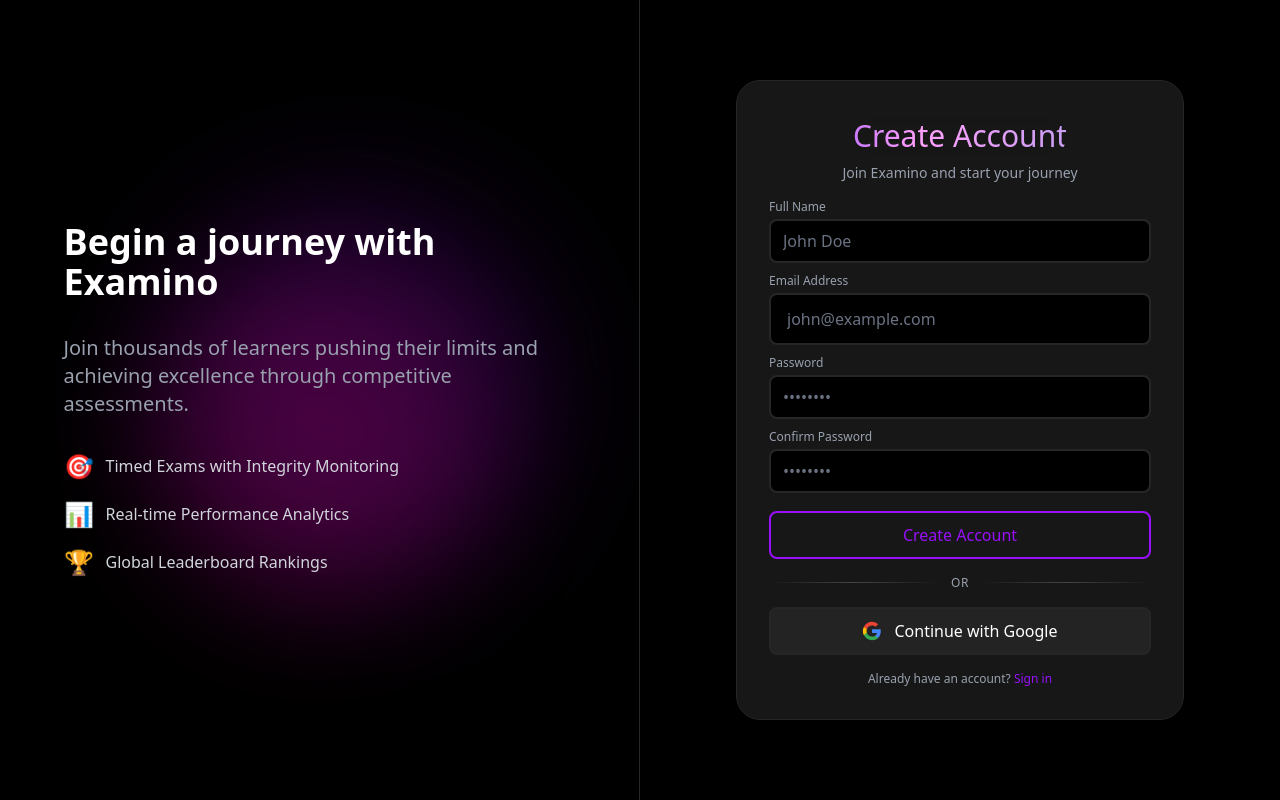
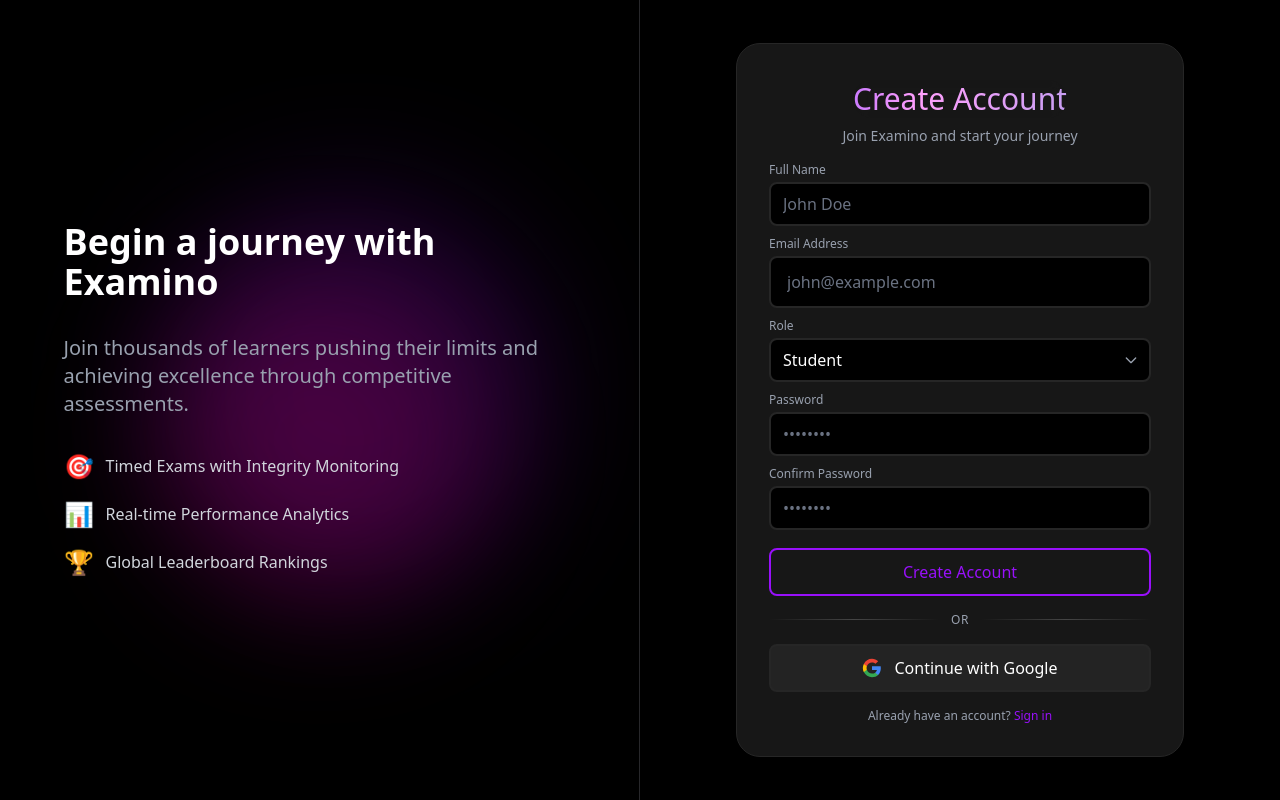
Before and after one commit to KunjMeghpara79/Examino, a React (Vite) app in the folder Examino Frontend/: page / in a window 1280 px wide. Both pictures are taken after a click on the button "Get Started". Built offline with nearby package versions, Linux system fonts and the light colour scheme.

Commit message:
Signup integration

```diff
--- a/Examino Frontend/src/Components/Landingpage.jsx
+++ b/Examino Frontend/src/Components/Landingpage.jsx
@@ -27,10 +27,14 @@
 
               <button
                 onClick={() => setView('login')}
-                className="px-4 py-2 rounded-lg border-2 border-purple-600 text-purple-600 bg-transparent hover:bg-purple-600 hover:text-white transition-colors duration-300 cursor-pointer"
+                className="px-4 py-2 rounded-lg border-2 border-purple-600 text-purple-600 bg-transparent
+             hover:bg-purple-600 hover:text-white
+             hover:shadow-[0_0_15px_rgba(147,51,234,0.8)]
+             transition-all duration-300 cursor-pointer"
               >
                 Login
               </button>
+
             </header>
           )}
 
--- a/Examino Frontend/src/Components/SignUpCard.jsx
+++ b/Examino Frontend/src/Components/SignUpCard.jsx
@@ -7,9 +7,12 @@
   const [formData, setFormData] = useState({
     name: '',
     email: '',
+    role: 'Student',
     password: '',
     confirmPassword: '',
   });
+  const [loading, setLoading] = useState(false);
+  const [error, setError] = useState('');
 
   const handleChange = (e) => {
     setFormData({
@@ -18,9 +21,58 @@
     });
   };
 
-  const handleSubmit = (e) => {
+  const handleSubmit = async (e) => {
     e.preventDefault();
-    console.log(formData);
+    setError('');
+
+    // Validate passwords match
+    if (formData.password !== formData.confirmPassword) {
+      setError('Passwords do not match');
+      return;
+    }
+
+    setLoading(true);
+
+    try {
+      const response = await fetch(`${import.meta.env.VITE_API_BASE_URL}/auth/create-user`, {
+        method: 'POST',
+        headers: {
+          'Content-Type': 'application/json',
+        },
+        body: JSON.stringify({
+          name: formData.name,
+          email: formData.email,
+          password: formData.password,
+          role: formData.role.toUpperCase(), // Convert to uppercase for API
+        }),
+      });
+
+      const data = await response.json();
+
+      if (response.ok) {
+        // Success - clear form and show success
+        alert('Account created successfully! Please sign in.');
+        setFormData({
+          name: '',
+          email: '',
+          role: 'Student',
+          password: '',
+          confirmPassword: '',
+        });
+        // Optionally switch to login view
+        if (onSwitchToLogin) {
+          onSwitchToLogin();
+        }
+      } else {
+        // Handle error response
+        setError(data.message || 'Failed to create account. Please try again.');
+      }
+    } catch (err) {
+      setError('Network error. Please check your connection and try again.');
+      console.error('Signup error:', err);
+    } finally {
+      setLoading(false);
+    }
   };
 
   return (
@@ -149,6 +201,40 @@
                 />
               </div>
 
+              {/* Role Selection */}
+              <div>
+                <label htmlFor="role" className="block text-xs font-medium text-gray-400 mb-1">
+                  Role
+                </label>
+                <div className="relative">
+                  <select
+                    id="role"
+                    name="role"
+                    value={formData.role}
+                    onChange={handleChange}
+                    required
+                    className="
+                      w-full px-3 py-2 pr-10 rounded-lg
+                      bg-black border-2 border-neutral-800
+                      text-white
+                      focus:outline-none focus:border-purple-600
+                      transition-colors duration-300
+                      cursor-pointer
+                      appearance-none
+                    "
+                  >
+                    <option value="Student" className="bg-black text-white">Student</option>
+                    <option value="Teacher" className="bg-black text-white">Teacher</option>
+                  </select>
+                  {/* Custom Dropdown Arrow */}
+                  <div className="absolute right-3 top-1/2 -translate-y-1/2 pointer-events-none text-gray-400">
+                    <svg className="w-4 h-4" fill="none" stroke="currentColor" viewBox="0 0 24 24">
+                      <path strokeLinecap="round" strokeLinejoin="round" strokeWidth={2} d="M19 9l-7 7-7-7" />
+                    </svg>
+                  </div>
+                </div>
+              </div>
+
               {/* Password Input */}
               <div>
                 <label htmlFor="password" className="block text-xs font-medium text-gray-400 mb-1">
@@ -195,9 +281,17 @@
                 />
               </div>
 
+              {/* Error Message */}
+              {error && (
+                <div className="p-3 rounded-lg bg-red-500/10 border border-red-500/50 text-red-400 text-sm">
+                  {error}
+                </div>
+              )}
+
               {/* Submit Button */}
               <button
                 type="submit"
+                disabled={loading}
                 className="
                   w-full px-4 py-2.5 rounded-lg
                   border-2 border-purple-600
@@ -208,9 +302,10 @@
                   hover:shadow-[0_0_15px_rgba(168,85,247,0.8)]
                   cursor-pointer
                   mt-2
+                  disabled:opacity-50 disabled:cursor-not-allowed
                 "
               >
-                Create Account
+                {loading ? 'Creating Account...' : 'Create Account'}
               </button>
             </form>
 
```
Also changed, not shown: 1 other file (tests, documents, lock files or other folders).
